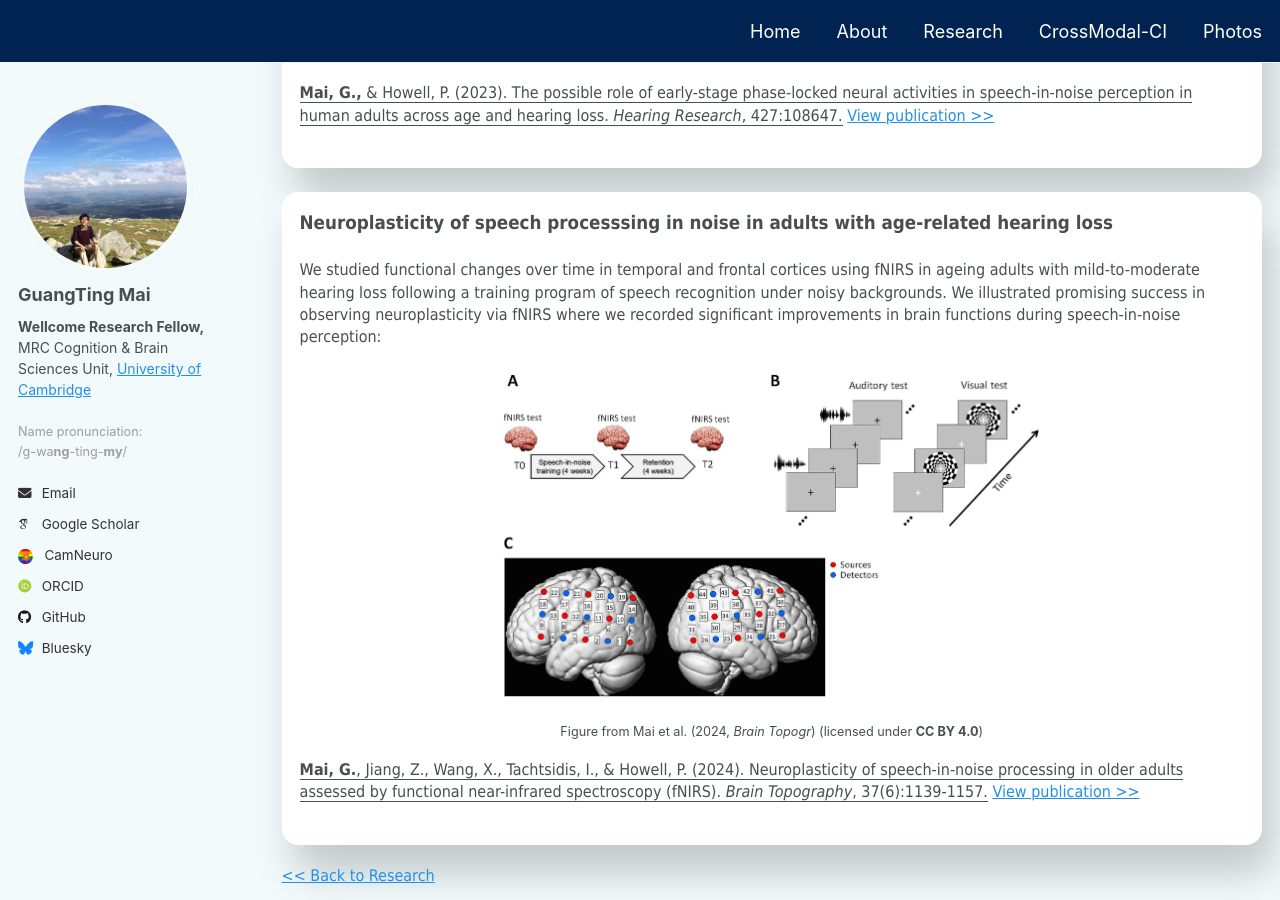
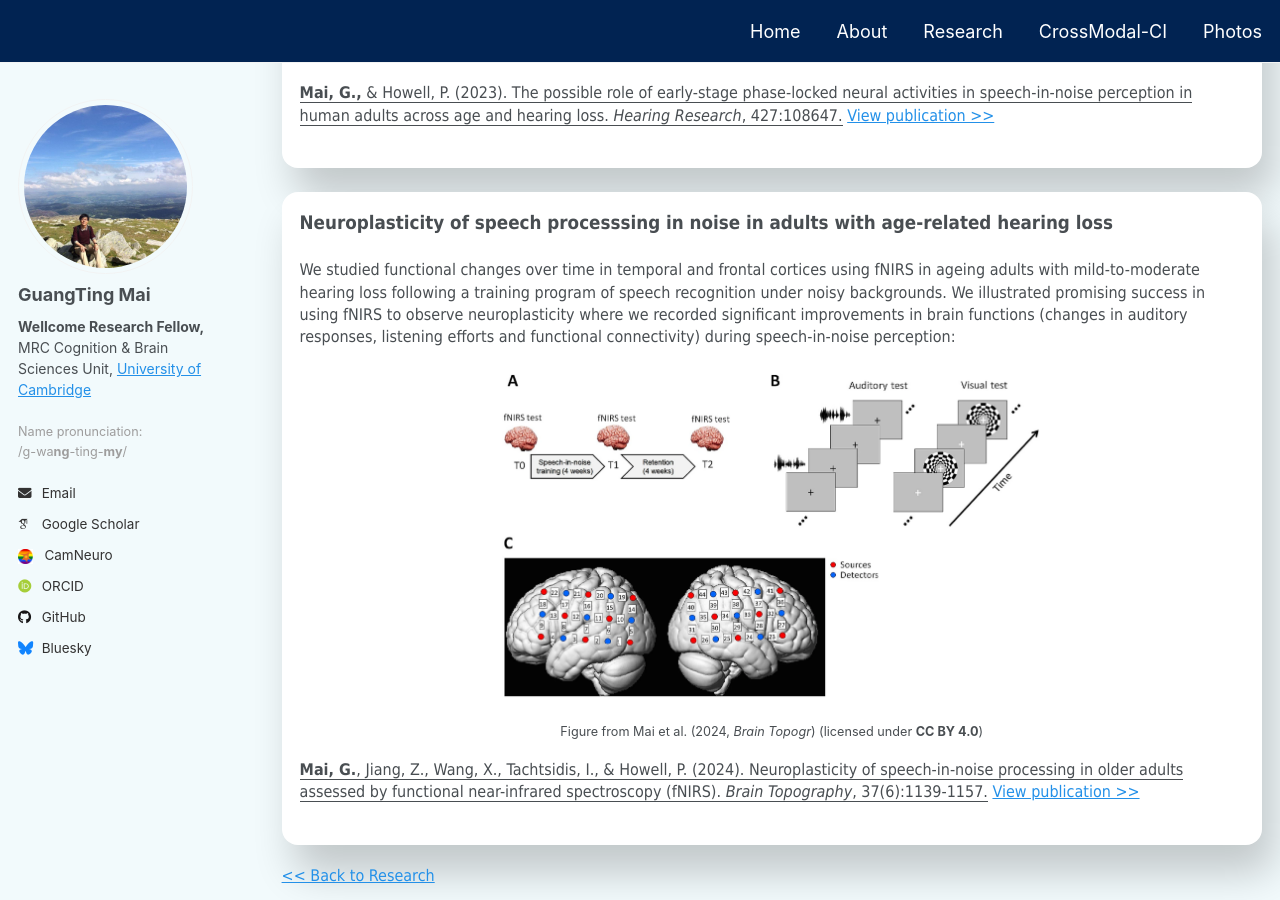
Before and after one commit to guangtingmai/guangtingmai.github.io, a Jekyll site: the page built from _pages/neuraltrack-hearingloss.html, in a window 1280 px wide and 900 px high, scrolled down 1110 px. Built offline with Jekyll 4.4.1, drawn with Linux system fonts in a browser that asks for light colours; some web fonts are replaced.

Commit message:
Update neuraltrack-hearingloss.html

```diff
--- a/_pages/neuraltrack-hearingloss.html
+++ b/_pages/neuraltrack-hearingloss.html
@@ -34,8 +34,8 @@ author_profile: true
 <p><div class="white-frame"><span style="font-size: 14pt;font-family: Tahoma;line-height: 1.4;display: block;margin-bottom: 0.1vh"><strong>Neuroplasticity of speech processsing in noise in adults with age-related hearing loss</strong></span></p>
 <p><span style="font-size: 12pt;font-family: Tahoma;line-height: 1.4;display: block;margin-bottom: 0.1vh">We studied functional changes over time in temporal and
   frontal cortices using fNIRS in ageing adults with mild-to-moderate hearing loss following a training program of speech recognition under noisy
-  backgrounds. We illustrated promising success in observing neuroplasticity via fNIRS where we recorded significant improvements in brain
-  functions during speech-in-noise perception:</span></p>
+  backgrounds. We illustrated promising success in using fNIRS to observe neuroplasticity where we recorded significant improvements in brain
+  functions (changes in auditory responses, listening efforts and functional connectivity) during speech-in-noise perception:</span></p>
 <p align="center">
   <img src="https://guangtingmai.github.io/images/braintop.png" width="58%">
 </p>
```
